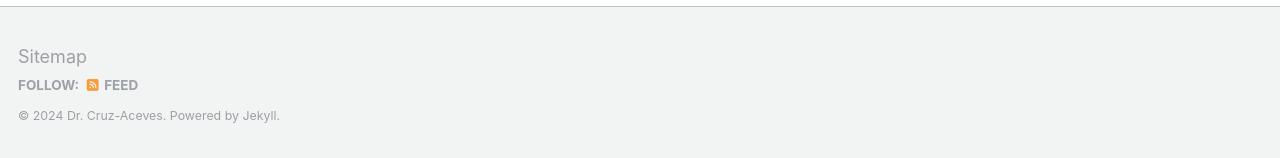
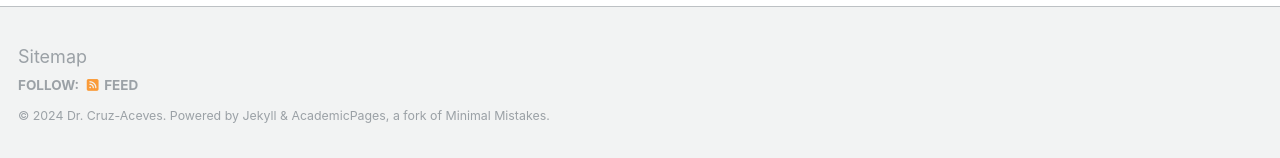
Before and after one commit to victor-cruz-aceves/victor-cruz-aceves.github.io, a Jekyll site: the page built from _pages/about.md, in a window 1280 px wide and 1046 px high. Shown: the part 885-1043 px from the top of the window. Built offline with Jekyll 4.4.1, drawn with Linux system fonts in a browser that asks for light colours.

Commit message:
Revert "Updated"
This reverts commit b7ca70d2cb4388dfefc22e70017420a5c4900982.

```diff
--- a/_includes/footer.html
+++ b/_includes/footer.html
@@ -19,4 +19,4 @@
 </div>
 {% endif %}
 
-<div class="page__footer-copyright">&copy; {{ site.time | date: '%Y' }} {{ site.name | default: site.title }}. {{ site.data.ui-text[site.locale].powered_by | default: "Powered by" }} <a href="http://jekyllrb.com" rel="nofollow">Jekyll</a>.</div>
+<div class="page__footer-copyright">&copy; {{ site.time | date: '%Y' }} {{ site.name | default: site.title }}. {{ site.data.ui-text[site.locale].powered_by | default: "Powered by" }} <a href="http://jekyllrb.com" rel="nofollow">Jekyll</a> &amp; <a href="https://github.com/academicpages/academicpages.github.io">AcademicPages</a>, a fork of <a href="https://mademistakes.com/work/minimal-mistakes-jekyll-theme/" rel="nofollow">Minimal Mistakes</a>.</div>
```
